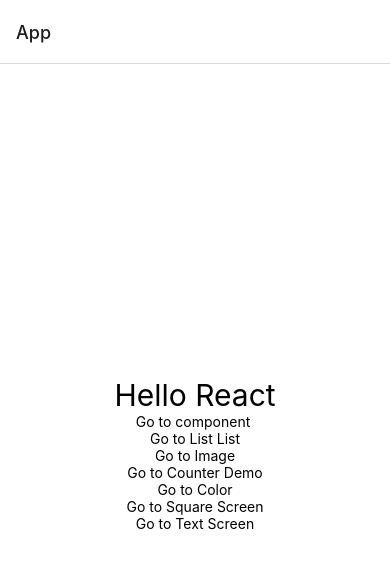
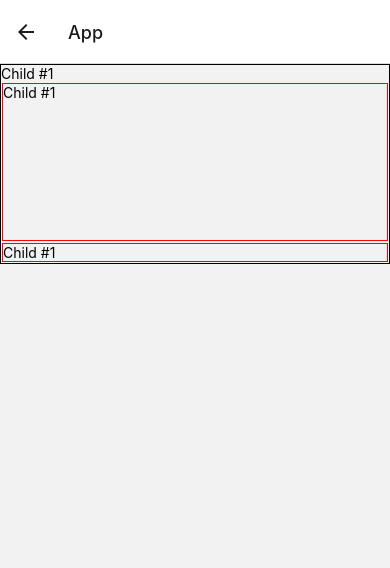
Before and after one commit to anirbanbarman/Learn-React-Native, a React Native app: screen /Box in a window 390 px wide. Shown: the top 568 px of the page. Built offline with nearby package versions, Linux system fonts and the light colour scheme.

Commit message:
complete

```diff
--- a/App.js
+++ b/App.js
@@ -11,6 +11,7 @@
 import ColorScreen from './src/screens/ColorScreen';
 import SquareScreen from './src/screens/SquareScreen';
 import TextScreen from './src/screens/TextScreen';
+import BoxScreen from './src/screens/BoxScreen';
 
 
 const Stack = createNativeStackNavigator();
@@ -27,6 +28,8 @@
       <Stack.Screen name="Color"  style={styles.container} component={ColorScreen}/>
       <Stack.Screen name="Square"  style={styles.container} component={SquareScreen}/>
       <Stack.Screen name="Text"  style={styles.container} component={TextScreen}/>
+      <Stack.Screen name="Box"  style={styles.container} component={BoxScreen}/>
+
 
 
 
--- /dev/null
+++ b/src/screens/BoxScreen.js
@@ -0,0 +1,46 @@
+
+import React from 'react';
+import { StyleSheet, Text, View,Image } from 'react-native';
+
+export default function BoxScreen() {
+  return (
+
+    <View style={styles.viewStyle}>
+
+
+      <Text style={styles.textStyle}>Child #1</Text>
+      <Text style={styles.textStyle1}>Child #1</Text>
+
+      <Text style={styles.textStyle2}>Child #1</Text>
+
+
+
+    </View>
+  );
+}
+
+const styles = StyleSheet.create({
+    viewStyle:{
+        borderWidth:1,
+        borderColor:"black",
+
+        height:200,
+        justifyContent:"flex-start"},
+
+    textStyle1:{
+        borderWidth:1,
+        borderColor:"red",
+        margin:1,
+        flex:1
+
+
+    },
+   textStyle2:{
+        borderWidth:1,
+        borderColor:"red",
+        margin:1
+
+
+    }
+
+});
--- a/src/screens/HomeScreen.js
+++ b/src/screens/HomeScreen.js
@@ -39,6 +39,11 @@
         <Text>Go to Text Screen</Text>
       </TouchableOpacity>
 
+      <TouchableOpacity onPress={() => navigation.navigate('Box')}>
+
+        <Text>Go to BoxScreen</Text>
+      </TouchableOpacity>
+
 
     </View>
   );
```
